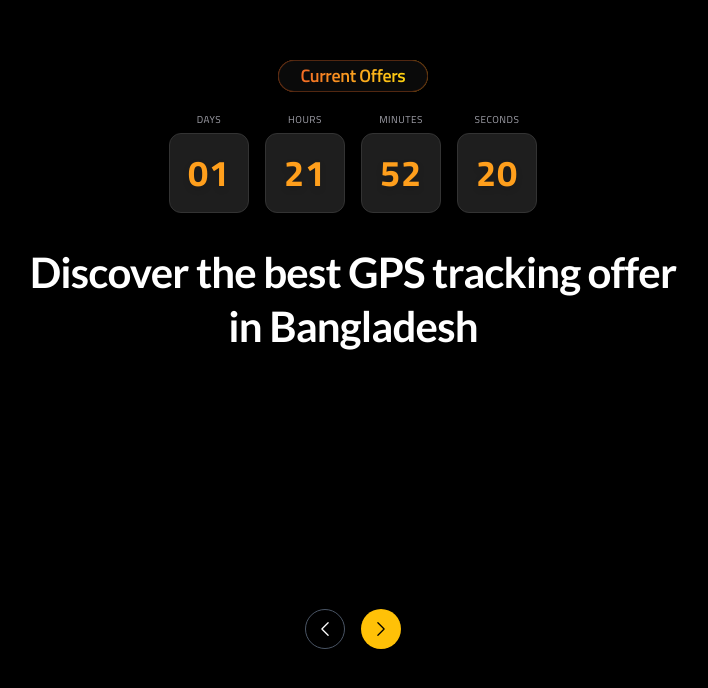
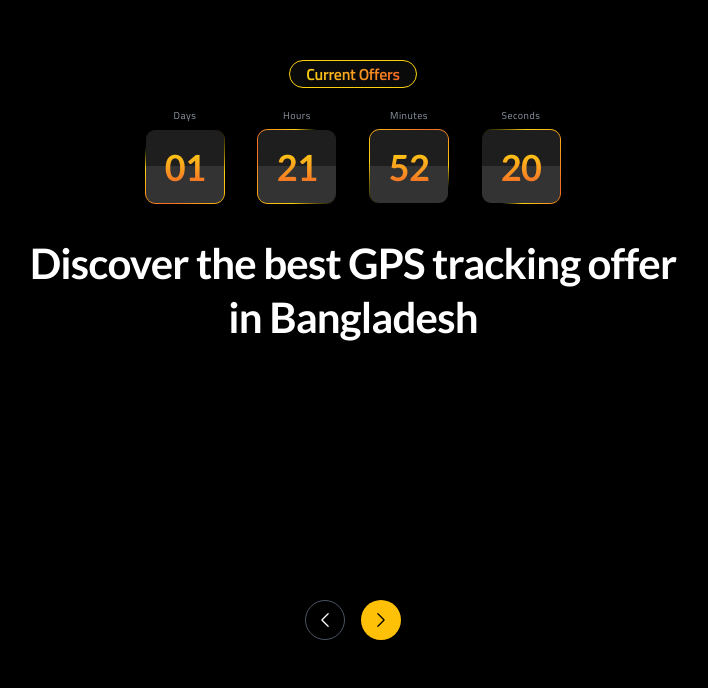
Before and after one commit to Mostakin-MF/Frontend_Internship_Practice, a Next.js app: page /Offerpage in a window 1280 px wide. Shown: the top 688 px of the page, without its empty margins (287-995 px from the left). Built offline with nearby package versions, Linux system fonts and the light colour scheme.

Commit message:
05-feb: countdown effect fix

```diff
--- a/app/Offerpage/card.tsx
+++ b/app/Offerpage/card.tsx
@@ -1,14 +1,59 @@
-function Card({ title, value }: { title: string; value: number }) {
+const ConicBorder = ({ delay = "0s" }: { delay?: string }) => {
+    return (
+        <>
+            {/* Rotating Conic Gradient Wrapper */}
+            {/* Wrapper handles positioning (centering) */}
+            <div className="absolute top-1/2 left-1/2 w-[150%] h-[150%] -translate-x-1/2 -translate-y-1/2 z-0 overflow-visible pointer-events-none">
+                {/* Inner spinner handles rotation */}
+                <div
+                    className="w-full h-full animate-conic"
+                    style={{
+                        background: `conic-gradient(from 0deg at 50% 50%, transparent 0deg, transparent 100deg, #FDD10E 160deg, #F36B24 270deg, #FDD10E 330deg, transparent 360deg)`,
+
+                        animationDelay: delay
+                    }}
+                />
+            </div>
+
+            {/* Inner Mask (The Card Body) */}
+            {/* Inset of 2px creates the border width */}
+            {/* Inner Mask (The Card Body) */}
+            {/* Inset of 2px creates the border width */}
+            <div
+                className="absolute inset-[1.3px] rounded-[9px] z-10"
+                style={{
+                    background: `linear-gradient(to bottom, #1E1E1E 50%, #333333 50%)`
+                }}
+            />
+        </>
+    );
+};
+
+function Card({ title, value, delay = "0s" }: { title: string; value: number; delay?: string }) {
     // PAD with leading zero
     const formattedValue = value < 10 ? `0${value}` : `${value}`;
 
     return (
-        <div className="flex flex-col items-center">
-            <h3 className="text-[#a1a1aa] text-[10px] uppercase tracking-wider mb-1.5 font-medium font-titillium">{title}</h3>
-            <div className="bg-[#1e1e1e] rounded-lg border border-[#333333] shadow-lg w-16 h-16 md:w-20 md:h-20 flex justify-center items-center backdrop-blur-sm bg-opacity-80">
-                <p className="text-[#ff9f1c] text-3xl md:text-4xl font-bold font-titillium tracking-wide drop-shadow-md">
-                    {formattedValue}
-                </p>
+        <div className="flex flex-col items-center w-24 h-24">
+            <h3 className="text-[#8D96A1] text-[10px] tracking-wider mb-1.5 font-medium font-titillium">
+                {title}
+            </h3>
+
+            {/* Main Card Container */}
+            {/* Overflow hidden clips the rotating giant gradient */}
+            <div className="relative w-14 h-14 md:w-20 md:h-20 flex items-center justify-center shadow-lg backdrop-blur-sm rounded-[11px] overflow-hidden">
+
+                <ConicBorder delay={delay} />
+
+                {/* Content Layer (z-20 to sit above mask) */}
+                <div className="relative z-20 w-full h-full flex items-center justify-center">
+                    {/* upper half styling detail - optional decoration inside */}
+                    {/* overlays removed as background is now handled in ConicBorder */}
+
+                    <p className="bg-gradient-to-b from-[#FDD10E] to-[#F36B24] bg-clip-text text-transparent font-lato font-semibold text-4xl leading-none tracking-tight text-center z-30" style={{ letterSpacing: '-0.02em' }}>
+                        {formattedValue}
+                    </p>
+                </div>
             </div>
         </div>
     );
@@ -16,10 +61,9 @@ function Card({ title, value }: { title: string; value: number }) {
 
 function CountDownTile() {
     return (
-        <div className="relative group cursor-pointer w-[150px] h-[32px]">
-            <div className="absolute inset-0 bg-gradient-to-r from-[#F36B24] to-[#FDD10E] rounded-[100px] opacity-75"></div>
-            <div className="relative w-full h-full bg-[#0a0a0a] rounded-[100px] border border-[#F36B24]/30 flex items-center justify-center">
-                <span className="bg-gradient-to-r from-[#F36B24] to-[#FDD10E] bg-clip-text text-transparent font-titillium font-semibold text-[18px] leading-none tracking-tight text-center" style={{ letterSpacing: '-0.02em' }}>
+        <div className="relative group cursor-pointer w-32 h-7">
+            <div className="relative w-full h-full bg-[#0a0a0a] rounded-[100px] border border-[#FDD10E] flex items-center justify-center">
+                <span className="bg-gradient-to-r from-[#FDD10E] to-[#F36B24] bg-clip-text text-transparent font-titillium font-semibold text-6 leading-none tracking-tight text-center" style={{ letterSpacing: '-0.02em' }}>
                     Current Offers
                 </span>
             </div>
--- a/app/Offerpage/page.tsx
+++ b/app/Offerpage/page.tsx
@@ -11,15 +11,16 @@ export default function Offerpage() {
 
             {/* 2. Countdown Timer Section */}
             <div className="flex gap-4 mb-8">
-                <Card title="Days" value={1} />
-                <Card title="Hours" value={21} />
-                <Card title="Minutes" value={52} />
-                <Card title="Seconds" value={20} />
+                {/* Staggered delays for the "start from different corner" effect */}
+                <Card title="Days" value={1} delay="0s" />
+                <Card title="Hours" value={21} delay="-0.75s" />
+                <Card title="Minutes" value={52} delay="-1.5s" />
+                <Card title="Seconds" value={20} delay="-2.25s" />
             </div>
 
             {/* 3. Headline Text Section */}
             <div className="w-full max-w-[760px] flex items-center justify-center text-center mb-16 px-4">
-                <h1 className="text-white font-lato font-semibold text-[32px] md:text-[42px] leading-tight md:leading-[54px] tracking-tight md:tracking-[-0.02em] text-center">
+                <h1 className="text-white font-lato font-semibold text-[54px] md:text-[42px] leading-tight md:leading-[54px] tracking-tight md:tracking-[-0.02em] text-center" style={{ letterSpacing: '-0.02em' }}>
                     Discover the best GPS tracking offer <br className="hidden md:block" />
                     in Bangladesh
                 </h1>
--- a/app/globals.css
+++ b/app/globals.css
@@ -147,3 +147,17 @@
     @apply bg-background text-foreground;
   }
 }
+
+@keyframes conic-spin {
+  from {
+    transform: rotate(0deg);
+  }
+
+  to {
+    transform: rotate(360deg);
+  }
+}
+
+.animate-conic {
+  animation: conic-spin 3s linear infinite;
+}
--- a/app/test/page.tsx
+++ b/app/test/page.tsx
@@ -1,3 +1,5 @@
+"use client";
+
 import GlowCircle from "@/components/SignIn/circle_glow";
 import LeftSide from "@/components/SignIn/LeftSide";
 import RightSide from "@/components/SignIn/Rightside";
@@ -6,7 +8,9 @@ export default function Page() {
   return (
     <>
       <div className="flex min-h-screen">
-        {/* Left side */}
+
+        <iframe className = "border border-gray-300 w-full h-screen" src="https://embed.figma.com/proto/J275LFLundql2h581b3fPP/Redesign-of-Track-of-Vehicle---Website?node-id=1709-4372&starting-point-node-id=1709%3A4372&scaling=scale-down-width&content-scaling=fixed&embed-host=share"></iframe>
+        {/* Left sides
         <div className="flex justify-center items-center relative min-h-screen w-full lg:w-1/2 bg-primary-200 text-white rounded-4xl md:flex-col overflow-visible">
           <GlowCircle
             size={200}
@@ -20,10 +24,10 @@ export default function Page() {
         <LeftSide className="w-[360px]" />
         </div>
 
-        {/* Right side */}
+        {/* Right side
         <div className="flex justify-center items-center min-h-screen w-full lg:w-1/2 bg-orange-500 text-white rounded-3xl md:flex-col">
           <RightSide />
-        </div>
+        </div> */}
       </div>
     </>
 
```
